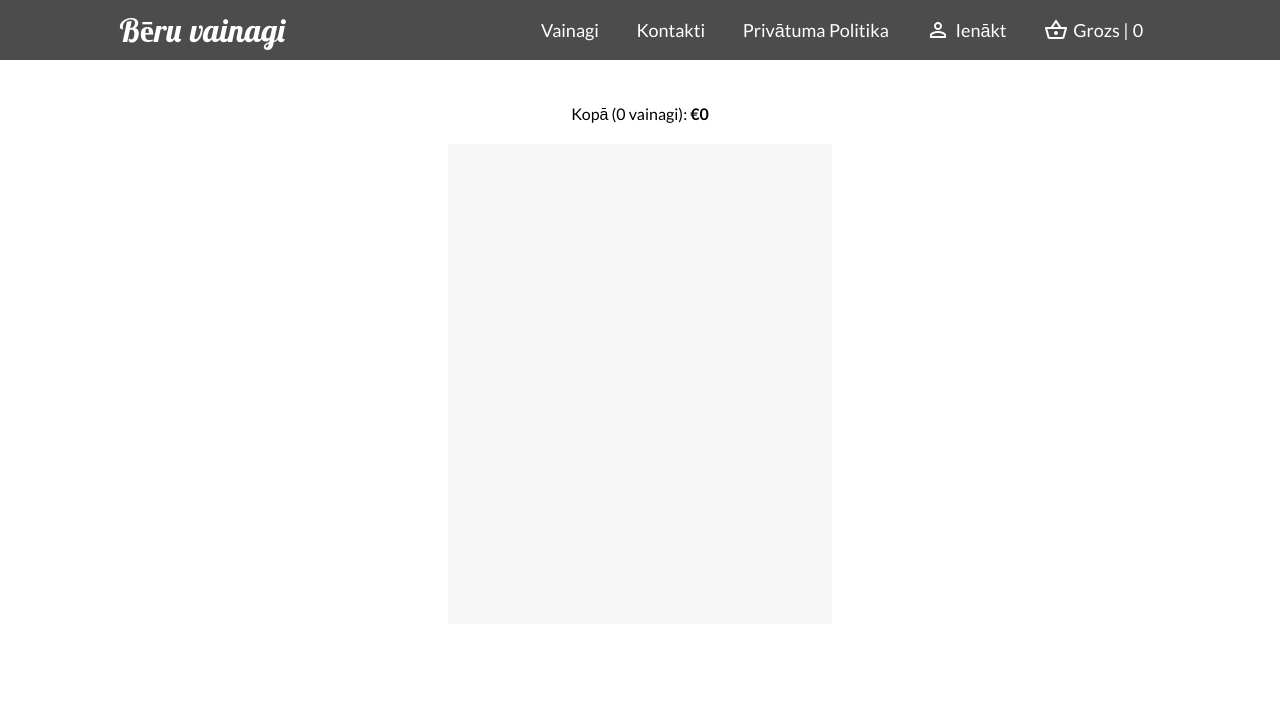
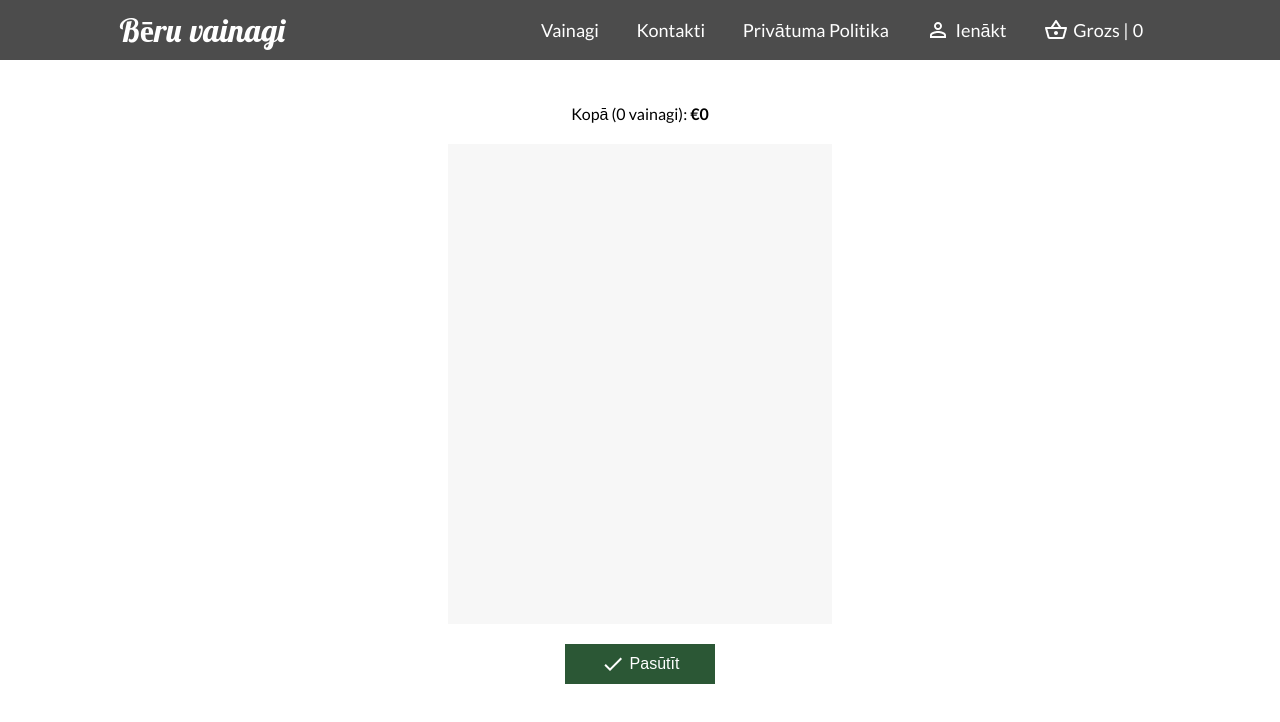
Before and after one commit to RobzLegz/Online-Flower-Shop, a React (Create React App) app: page /checkout in a window 1280 px wide. Shown: the top 722 px of the page. Built offline with nearby package versions, Linux system fonts and the light colour scheme.

Commit message:
adding checkout button

```diff
--- a/src/Checkout.css
+++ b/src/Checkout.css
@@ -11,3 +11,20 @@
   margin-top: 20px;
   background-color: #f7f7f7;
 }
+.checkoutButtonClontainer > button {
+  background: #2b5735;
+  color: #fff;
+  width: 150px;
+  height: 40px;
+  display: flex;
+  align-items: center;
+  justify-content: center;
+  font-size: 1rem;
+  margin-top: 20px;
+  cursor: pointer;
+  border: none;
+  outline: none;
+}
+.checkoutButtonClontainer > button > .MuiSvgIcon-root {
+  margin-right: 5px;
+}
--- a/src/Checkout.js
+++ b/src/Checkout.js
@@ -3,6 +3,7 @@ import "./Checkout.css";
 import CheckoutProduct from './CheckoutProduct';
 import { useStateValue } from './StateProvider';
 import TotalCost from './TotalCost';
+import DoneIcon from '@material-ui/icons/Done';
 
 const Checkout = () => {
 
@@ -24,6 +25,9 @@ const Checkout = () => {
                     />
                 ))}
             </div>
+            <div className="checkoutButtonClontainer">
+                <button><DoneIcon />Pasūtīt</button>
+            </div>
         </div>
     )
 }
```
